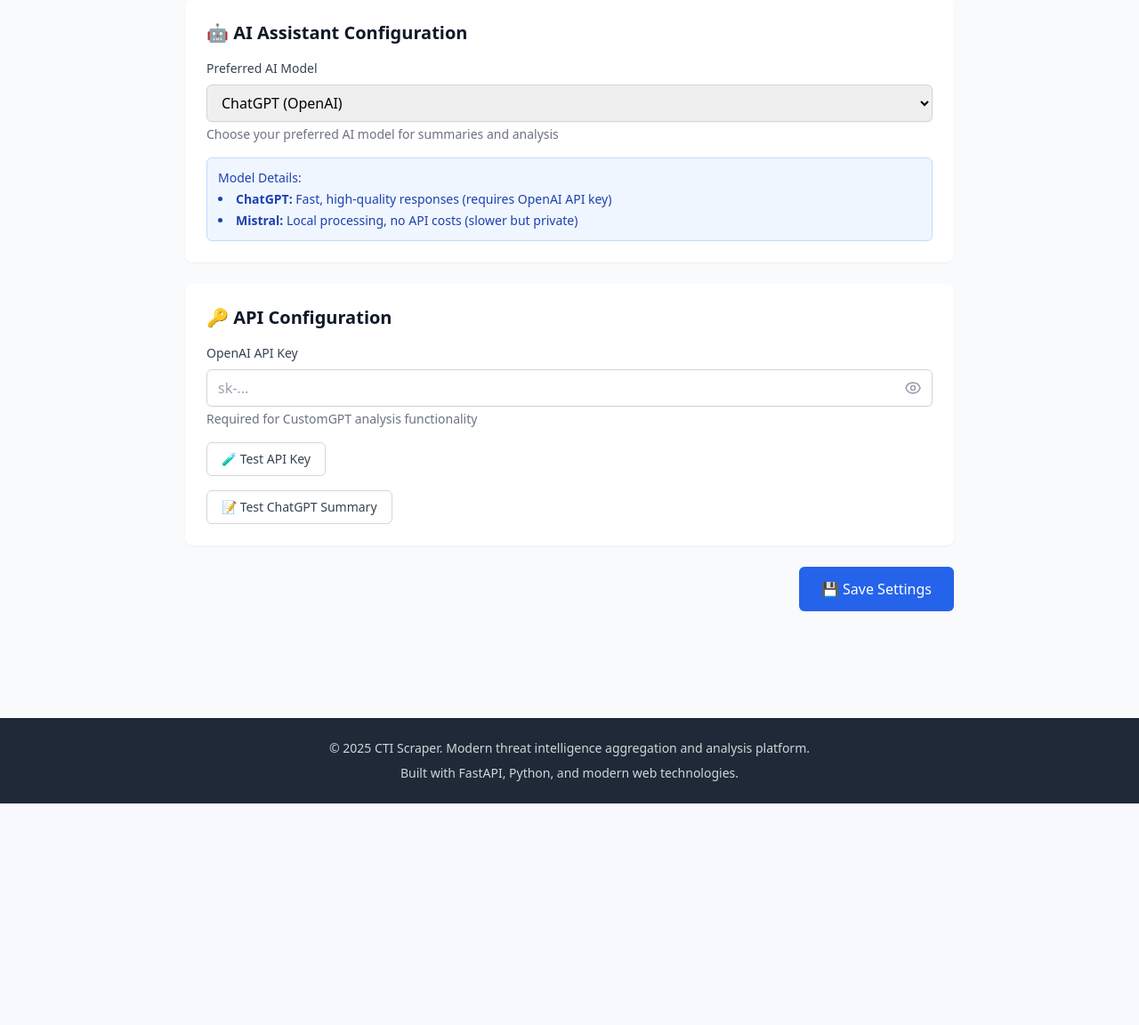
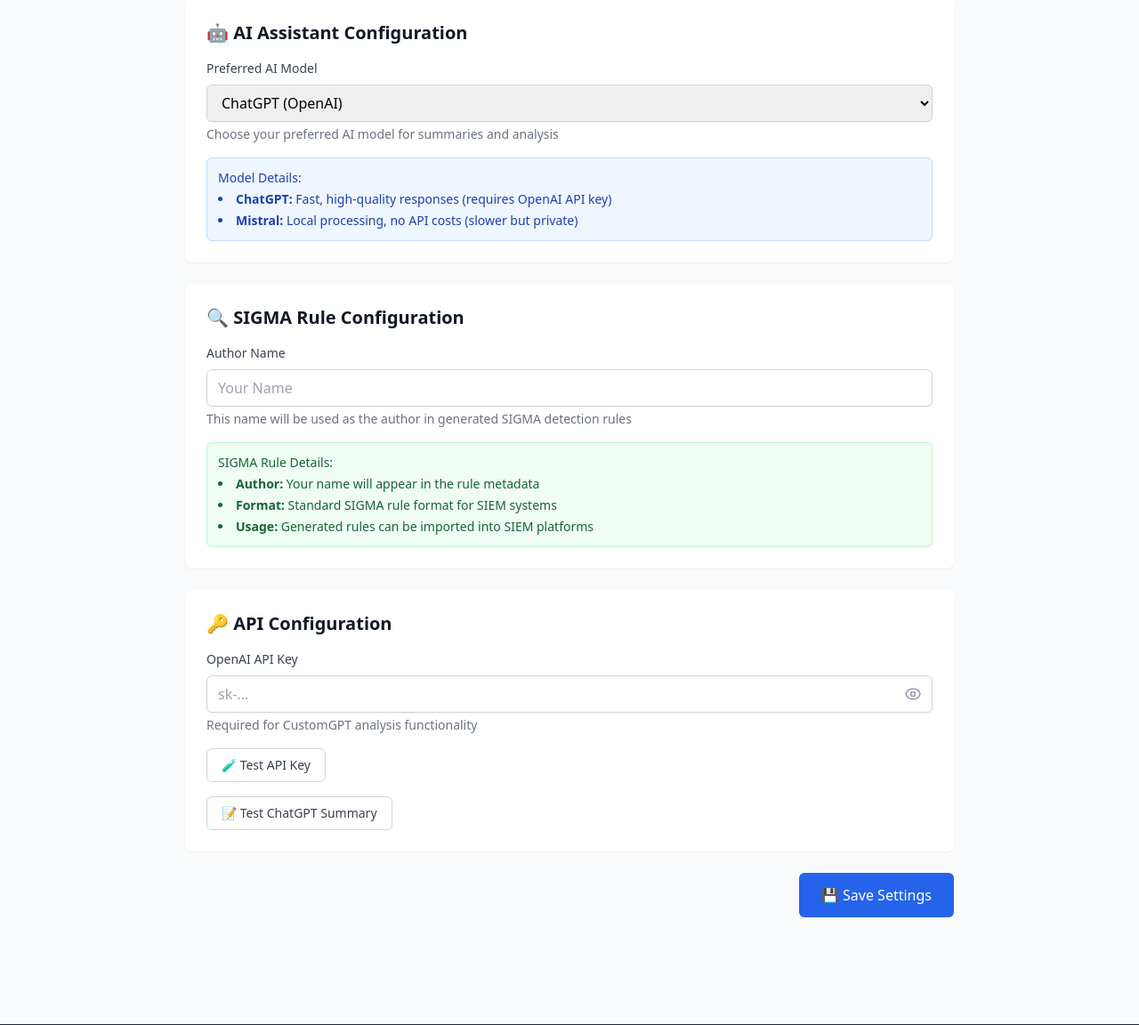
Before and after one commit to dfirtnt/CTIScraper, a FastAPI app: page /settings in a window 1280 px wide. Shown: the part 571-1723 px from the top of the page at 89% size. Before the commit the page ends 1474 px from the top, so only its background shows below. Run offline with FastAPI, Linux system fonts and the light colour scheme; some libraries are stand-ins or nearby versions.

Commit message:
Add SIGMA author configuration and improve SIGMA syntax validation

````diff
--- a/src/web/modern_main.py
+++ b/src/web/modern_main.py
@@ -1160,8 +1160,9 @@
         body = await request.json()
         include_content = body.get('include_content', True)  # Default to full content
         api_key = body.get('api_key')  # Get API key from request
+        author_name = body.get('author_name', 'CTIScraper User')  # Get author name from request
 
-        logger.info(f"SIGMA generation request for article {article_id}, api_key provided: {bool(api_key)}")
+        logger.info(f"SIGMA generation request for article {article_id}, api_key provided: {bool(api_key)}, author: {author_name}")
 
         if not api_key:
             logger.warning(f"SIGMA generation failed: No API key provided for article {article_id}")
@@ -1191,7 +1192,7 @@
 - id: valid UUID v4
 - status: experimental
 - description: what it detects
-- author: your name
+- author: {author_name}
 - date: YYYY/MM/DD
 - tags: relevant MITRE ATT&CK tags
 - logsource: product and category
@@ -1199,6 +1200,23 @@
 - fields: relevant fields
 - falsepositives: potential false positives
 - level: high/medium/low
+
+CRITICAL SIGMA SYNTAX REQUIREMENTS:
+- Use ONLY valid SIGMA condition syntax: 'selection' or 'selection1 and selection2' or 'selection1 or selection2'
+- NEVER use SQL-like syntax like 'count()', 'group by', 'where', 'stats', etc.
+- NEVER use aggregation functions in conditions
+- Valid conditions: 'selection', 'selection and selection', 'selection or selection', 'all of selection*', '1 of selection*'
+- Selection must reference defined filters above it
+- Use proper YAML indentation and syntax
+
+EXAMPLE VALID SIGMA STRUCTURE:
+```yaml
+detection:
+  selection:
+    EventID: 4688
+    CommandLine|contains: 'powershell'
+  condition: selection
+```
 
 IMPORTANT: Focus on TTPs (Tactics, Techniques, and Procedures) rather than atomic IOCs (Indicators of Compromise). Avoid rules that could easily be replaced by simple IOC matching (specific IP addresses, file hashes, etc.). Instead, focus on:
 
@@ -1264,7 +1282,7 @@
                     "messages": [
                         {
                             "role": "system",
-                            "content": "You are a senior cybersecurity detection engineer specializing in SIGMA rule creation and threat hunting. Generate high-quality, actionable SIGMA rules based on threat intelligence articles. Always use proper SIGMA syntax and include all required fields according to SigmaHQ standards. Focus on TTPs (Tactics, Techniques, and Procedures) rather than atomic IOCs (Indicators of Compromise). Create rules that detect behavioral patterns and techniques, not just specific artifacts like IP addresses or file hashes. Domain/URL patterns are acceptable when they represent techniques or behavioral patterns."
+                            "content": "You are a senior cybersecurity detection engineer specializing in SIGMA rule creation and threat hunting. Generate high-quality, actionable SIGMA rules based on threat intelligence articles. Always use proper SIGMA syntax and include all required fields according to SigmaHQ standards. Focus on TTPs (Tactics, Techniques, and Procedures) rather than atomic IOCs (Indicators of Compromise). Create rules that detect behavioral patterns and techniques, not just specific artifacts like IP addresses or file hashes. Domain/URL patterns are acceptable when they represent techniques or behavioral patterns.\n\nCRITICAL: Use ONLY valid SIGMA condition syntax. NEVER use SQL-like syntax (count(), group by, where, stats, etc.) or aggregation functions in conditions. Valid conditions are: 'selection', 'selection1 and selection2', 'selection1 or selection2', 'all of selection*', '1 of selection*'. Always reference defined selections above the condition."
                         },
                         {
                             "role": "user",
--- a/src/web/templates/settings.html
+++ b/src/web/templates/settings.html
@@ -79,6 +79,37 @@
                         <ul class="list-disc list-inside space-y-1">
                             <li><strong>ChatGPT:</strong> Fast, high-quality responses (requires OpenAI API key)</li>
                             <li><strong>Mistral:</strong> Local processing, no API costs (slower but private)</li>
+                        </ul>
+                    </div>
+                </div>
+            </div>
+        </div>
+
+        <!-- SIGMA Rule Configuration -->
+        <div class="bg-white rounded-lg shadow-sm p-6">
+            <h2 class="text-xl font-bold text-gray-900 mb-4">🔍 SIGMA Rule Configuration</h2>
+
+            <div class="space-y-4">
+                <!-- SIGMA Rule Author -->
+                <div>
+                    <label for="sigmaAuthor" class="block text-sm font-medium text-gray-700 mb-2">
+                        Author Name
+                    </label>
+                    <input type="text"
+                           id="sigmaAuthor"
+                           placeholder="Your Name"
+                           class="w-full px-3 py-2 border border-gray-300 rounded-md shadow-sm focus:outline-none focus:ring-blue-500 focus:border-blue-500">
+                    <p class="text-sm text-gray-500 mt-1">This name will be used as the author in generated SIGMA detection rules</p>
+                </div>
+
+                <!-- SIGMA Rule Description -->
+                <div class="p-3 bg-green-50 border border-green-200 rounded-md">
+                    <div class="text-sm text-green-800">
+                        <p class="font-medium mb-1">SIGMA Rule Details:</p>
+                        <ul class="list-disc list-inside space-y-1">
+                            <li><strong>Author:</strong> Your name will appear in the rule metadata</li>
+                            <li><strong>Format:</strong> Standard SIGMA rule format for SIEM systems</li>
+                            <li><strong>Usage:</strong> Generated rules can be imported into SIEM platforms</li>
                         </ul>
                     </div>
                 </div>
@@ -173,6 +204,10 @@
         const aiModel = settings.aiModel || 'chatgpt';
         document.getElementById('aiModel').value = aiModel;
 
+        // Set SIGMA author
+        const sigmaAuthor = settings.sigmaAuthor || '';
+        document.getElementById('sigmaAuthor').value = sigmaAuthor;
+
         // Update API Configuration section visibility
         updateApiConfigurationVisibility();
     }
@@ -195,7 +230,8 @@
             commentPromptsEnabled: getToggleState('commentPromptsToggle'),
             articlesPerPage: document.getElementById('articlesPerPage').value,
             openaiApiKey: document.getElementById('openaiApiKey').value,
-            aiModel: document.getElementById('aiModel').value
+            aiModel: document.getElementById('aiModel').value,
+            sigmaAuthor: document.getElementById('sigmaAuthor').value
         };
 
         localStorage.setItem('ctiScraperSettings', JSON.stringify(settings));
````
Also changed, not shown: src/web/templates/article_detail.html (+30 -5 lines).
